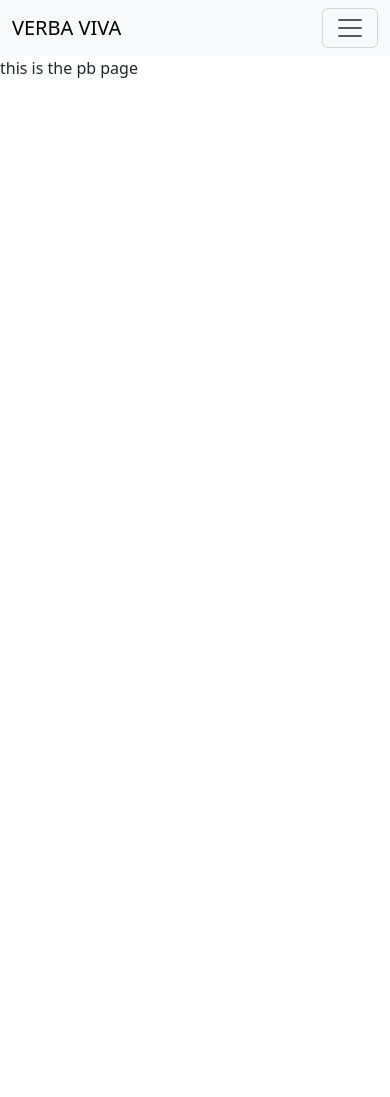
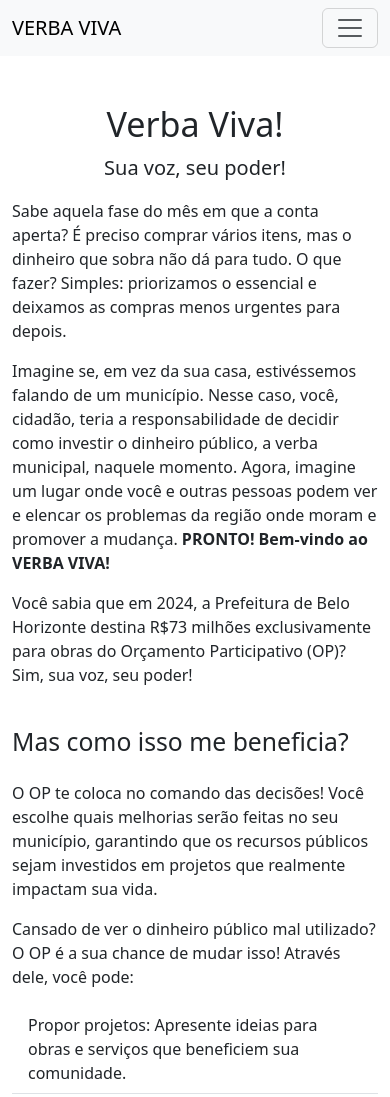
Before and after one commit to matheus-fraga/verbaviva-client, a Vue app: page /pb in a window 390 px wide. Shown: the top 1097 px of the page. Before the commit the page ends 844 px from the top, so only its background shows below. Built offline with nearby package versions, Linux system fonts and the light colour scheme.

Commit message:
Add/corect text in inicial page
Add text in about page

```diff
--- a/src/views/HomeView.vue
+++ b/src/views/HomeView.vue
@@ -40,7 +40,7 @@ function isTouchScreen(){
     <Navbar />
     <n-space justify="center">
       <n-gradient-text :gradient="gradientColor">
-        <h1>Seja a mudanca para melhorar a sociedade</h1>
+        <h1>Seja a mudança para melhorar a sociedade</h1>
       </n-gradient-text>
     </n-space>
     <n-gradient-text :gradient="gradientColor">
@@ -64,8 +64,7 @@ function isTouchScreen(){
         <n-divider title-placement="center">
           <h1>Proponha</h1>
         </n-divider>
-        <p>Lorem ipsum dolor sit amet, consectetur adipisicing elit. Adipisci itaque tenetur cumque ratione ut autem cum
-          minus laborum dolor a, saepe dolorum veritatis, voluptatum quos dolores accusamus, quas sapiente. Veniam!</p>
+        <p>Ajude a sociedade a entender onde estão as localidades mais necessitadas. Proponha um projeto e mostre para todos o seu desejo de mudar!</p>
         <n-button block type="primary" color="rgb(172, 55, 55)" tag="a" href="/userRegister">Registre-se agora mesmo!
           <n-icon size="20">
             <arrow-forward-round />
@@ -80,8 +79,7 @@ function isTouchScreen(){
         <n-divider title-placement="center">
           <h1>Vote</h1>
         </n-divider>
-        <p>Lorem ipsum dolor sit amet, consectetur adipisicing elit. Adipisci itaque tenetur cumque ratione ut autem cum
-          minus laborum dolor a, saepe dolorum veritatis, voluptatum quos dolores accusamus, quas sapiente. Veniam!</p>
+        <p>Exerça o seu direito e vote em projetos já propostos. Só assim é possível entender a relevância da mudança na sua comunidade!</p>
         <n-button block type="primary" color="rgb(172, 55, 55)" tag="a" href="/projects">De uma olhada nos projetos!
           <n-icon size="20">
             <arrow-forward-round />
@@ -94,11 +92,10 @@ function isTouchScreen(){
           <img class="carousel-img" src="https://naive-ui.oss-cn-beijing.aliyuncs.com/carousel-img/carousel3.jpeg">
         </template>
         <n-divider title-placement="center">
-          <h1>Faca a diferenca</h1>
+          <h1>Faça a diferença</h1>
         </n-divider>
-        <p>Lorem ipsum dolor sit amet, consectetur adipisicing elit. Adipisci itaque tenetur cumque ratione ut autem cum
-          minus laborum dolor a, saepe dolorum veritatis, voluptatum quos dolores accusamus, quas sapiente. Veniam!</p>
-        <n-button block type="primary" color="rgb(172, 55, 55)" tag="a" href="/userRegister">Vote!
+        <p>Entenda qual o nosso propósito, como funcionamos, e como você é parte fundamental nessa iniciativa. O peder de decisão está nas suas mãos! </p>
+        <n-button block type="primary" color="rgb(172, 55, 55)" tag="a" href="/userRegister">Sobre nós
           <n-icon size="20">
             <arrow-forward-round />
           </n-icon>
@@ -108,10 +105,8 @@ function isTouchScreen(){
     </n-carousel>
 
     <n-gradient-text :gradient="gradientColor">
-      <h2>Seja a mudanca</h2>
-    </n-gradient-text>
-    <n-gradient-text :gradient="gradientColor">
-      <h2>Faca a mudanca chegar ate voce</h2>
+      <h1>PARTICIPE AGORA</h1>
+      <h2>Seja a mudança. Faça a mudanca chegar ate voce!</h2>
     </n-gradient-text>
   </main>
 </template>
@@ -134,6 +129,7 @@ function isTouchScreen(){
 
 .n-gradient-text {
   white-space: break-spaces;
+  text-align: right;
 }
 
 .n-divider {
--- a/src/views/ParticipatoryBudgetingView.vue
+++ b/src/views/ParticipatoryBudgetingView.vue
@@ -5,6 +5,38 @@
 <template>
   <main>
     <Navbar/>
-    <p>this is the pb page</p>
+    <div class="container my-5">
+    <div class="jumbotron text-center">
+      <h1 class="display-4">Verba Viva!</h1>
+      <p class="lead">Sua voz, seu poder!</p>
+    </div>
+    <div class="row">
+      <div class="col-md-12">
+        <p class="text-justify">Sabe aquela fase do mês em que a conta aperta? É preciso comprar vários itens, mas o dinheiro que sobra não dá para tudo. O que fazer? Simples: priorizamos o essencial e deixamos as compras menos urgentes para depois.</p>
+        <p class="text-justify">Imagine se, em vez da sua casa, estivéssemos falando de um município. Nesse caso, você, cidadão, teria a responsabilidade de decidir como investir o dinheiro público, a verba municipal, naquele momento. Agora, imagine um lugar onde você e outras pessoas podem ver e elencar os problemas da região onde moram e promover a mudança. <strong>PRONTO! Bem-vindo ao VERBA VIVA!</strong></p>
+        <p class="text-justify">Você sabia que em 2024, a Prefeitura de Belo Horizonte destina R$73 milhões exclusivamente para obras do Orçamento Participativo (OP)? Sim, sua voz, seu poder!</p>
+      </div>
+    </div>
+    <div class="row">
+      <div class="col-md-12">
+        <h2 class="my-4">Mas como isso me beneficia?</h2>
+        <p class="text-justify">O OP te coloca no comando das decisões! Você escolhe quais melhorias serão feitas no seu município, garantindo que os recursos públicos sejam investidos em projetos que realmente impactam sua vida.</p>
+        <p class="text-justify">Cansado de ver o dinheiro público mal utilizado? O OP é a sua chance de mudar isso! Através dele, você pode:</p>
+        <ul class="list-group list-group-flush mb-4">
+          <li class="list-group-item">Propor projetos: Apresente ideias para obras e serviços que beneficiem sua comunidade.</li>
+          <li class="list-group-item">Votar nas prioridades: Decida quais projetos receberão os investimentos.</li>
+          <li class="list-group-item">Acompanhar a execução: Monitore de perto o andamento das obras e cobre resultados.</li>
+        </ul>
+        <p class="text-justify"><strong>Junte-se ao Verba Viva e faça a diferença!</strong></p>
+        <h3 class="my-4">O Verba Viva é um programa inovador que simplifica o OP:</h3>
+        <ul class="list-group list-group-flush mb-4">
+          <li class="list-group-item">Acesso facilitado: Utilize de uma interface simples e amigável para compreender aquilo que seria complicado.</li>
+          <li class="list-group-item">Informações na palma da mão: Tenha acesso a projetos de todas as regionais de BH e entenda para onde irão após propostos.</li>
+        </ul>
+        <p class="text-center"><strong>Seu bairro, suas decisões!</strong></p>
+        <p class="text-center"><strong>Não perca essa oportunidade! Participe do OP e ajude a construir uma Belo Horizonte mais justa, próspera e com a sua cara!</strong></p>
+      </div>
+    </div>
+  </div>
   </main>
 </template>
```
Also changed, not shown: 1 other file (tests, documents, lock files or other folders).
